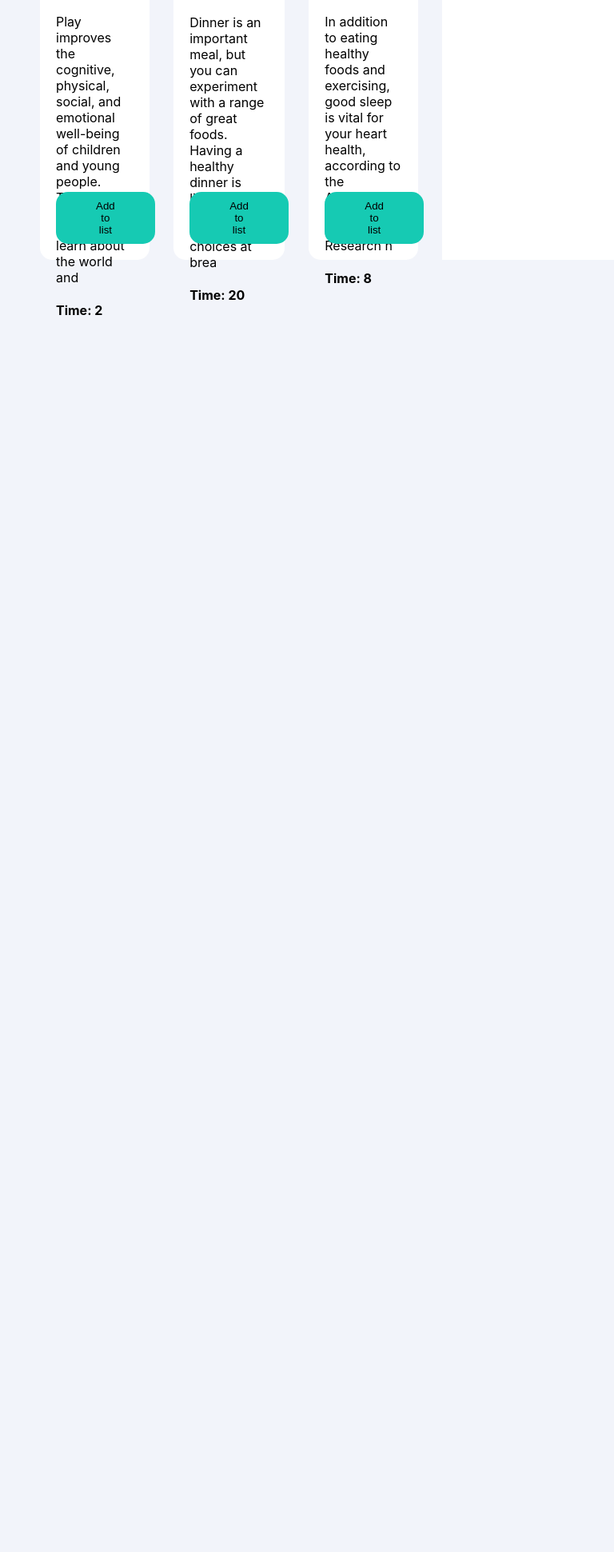
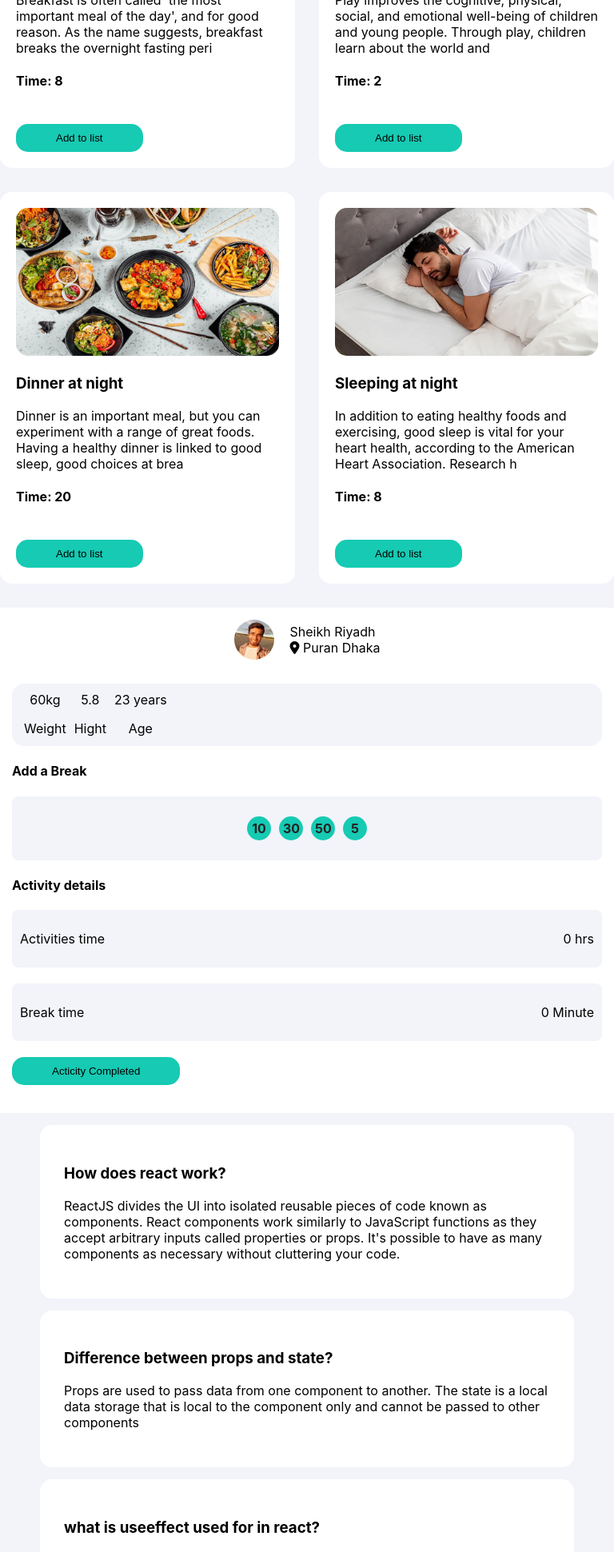
Before and after one commit to sheikh-riyadh/daily-activity, a React (Create React App) app: page / in a window 768 px wide. Shown: the part 840-2781 px from the top of the page at 80% size. Before the commit the page ends 1238 px from the top, so only its background shows below. Built offline with nearby package versions, Linux system fonts and the light colour scheme.

Commit message:
do mobile responsive

```diff
--- a/src/App.js
+++ b/src/App.js
@@ -1,4 +1,5 @@
 import './App.css';
+import Blog from './components/Blog/Blog';
 import Header from './components/Header/Header';
 import Items from './components/Items/Items';
 function App() {
@@ -6,6 +7,7 @@
     <div className='main-container'>
       <Header></Header>
       <Items></Items>
+      <Blog></Blog>
     </div>
   );
 }
--- a/src/components/Blog/Blog.css
+++ b/src/components/Blog/Blog.css
@@ -0,0 +1,12 @@
+.blog {
+    margin: 15px 50px;
+    background-color: #fff;
+    border-radius: 15px;
+    padding: 30px;
+}
+
+@media only screen and (max-width: 576px) {
+    .blog {
+        margin: 15px 0;
+    }
+}
--- a/src/components/Blog/Blog.js
+++ b/src/components/Blog/Blog.js
@@ -0,0 +1,23 @@
+import React from 'react';
+import './Blog.css'
+
+const Blog = () => {
+    return (
+        <div>
+            <div className='blog'>
+                <h3>How does react work?</h3>
+                <p>ReactJS divides the UI into isolated reusable pieces of code known as components. React components work similarly to JavaScript functions as they accept arbitrary inputs called properties or props. It's possible to have as many components as necessary without cluttering your code.</p>
+            </div>
+            <div className='blog'>
+                <h3>Difference between props and state?</h3>
+                <p>Props are used to pass data from one component to another. The state is a local data storage that is local to the component only and cannot be passed to other components</p>
+            </div>
+            <div className='blog'>
+                <h3>what is useeffect used for in react?</h3>
+                <p>The useEffect Hook allows you to perform side effects in your components. Some examples of side effects are: fetching data, directly updating the DOM, and timers. useEffect accepts two arguments. The second argument is optional.</p>
+            </div>
+        </div>
+    );
+};
+
+export default Blog;
--- a/src/components/Header/Header.css
+++ b/src/components/Header/Header.css
@@ -16,3 +16,9 @@
     margin-right: 10px;
     border-radius: 5px;
 }
+
+@media only screen and (max-width: 992px) {
+    .menu-container {
+        display: none;
+    }
+}
--- a/src/components/Item/Item.css
+++ b/src/components/Item/Item.css
@@ -3,7 +3,7 @@
     border-radius: 15px;
     background-color: #fff;
     position: relative;
-    height: 430px;
+    height: 450px;
 }
 
 .item-container img {
--- a/src/components/Items/Items.css
+++ b/src/components/Items/Items.css
@@ -97,3 +97,26 @@
     cursor: pointer;
     margin-top: 20px;
 }
+
+
+
+/* Mobile responsive */
+
+@media only screen and (max-width: 768px) {
+
+    .items-container,
+    .items-main-container {
+        grid-template-columns: 1fr;
+        padding: 0;
+        margin-top: 10px;
+    }
+}
+
+
+@media only screen and (min-width: 768px) and (max-width:992px) {
+
+    .items-container {
+        grid-template-columns: 1fr 1fr;
+        margin-top: 30px;
+    }
+}
```
